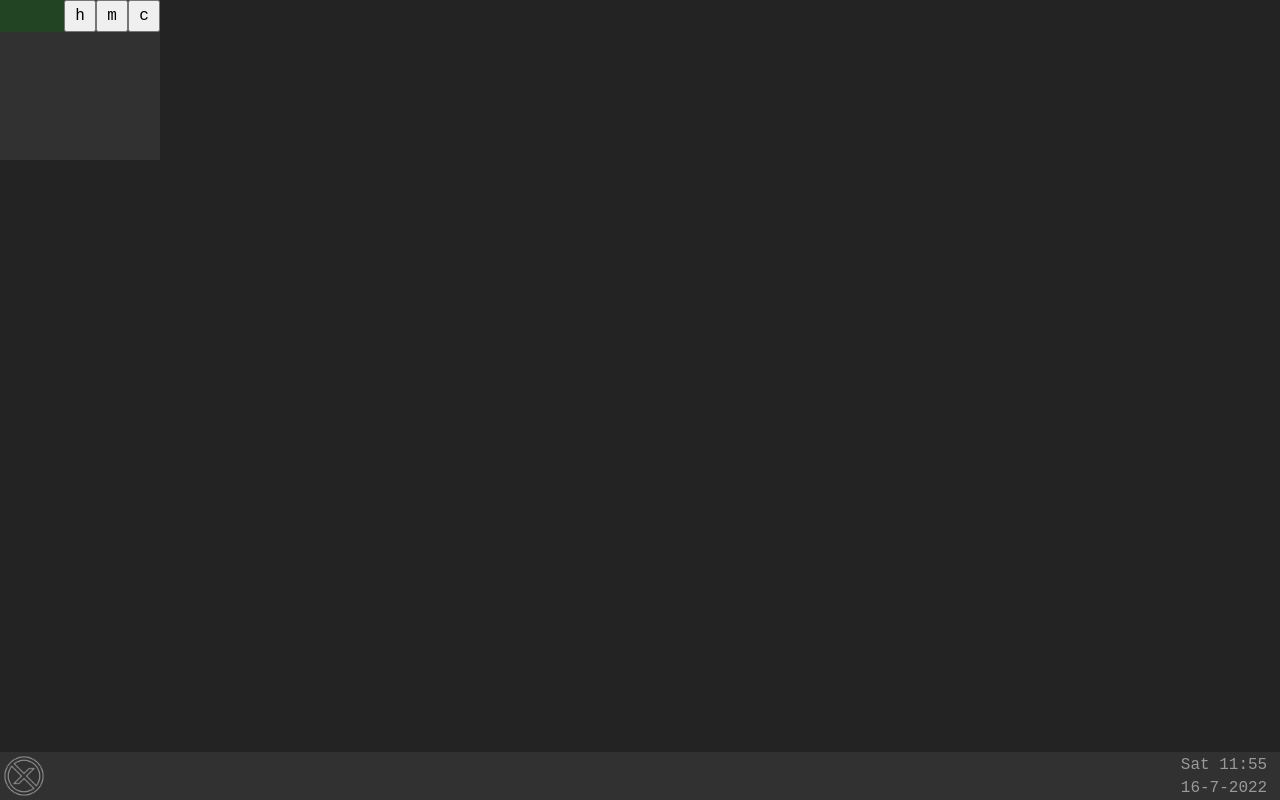
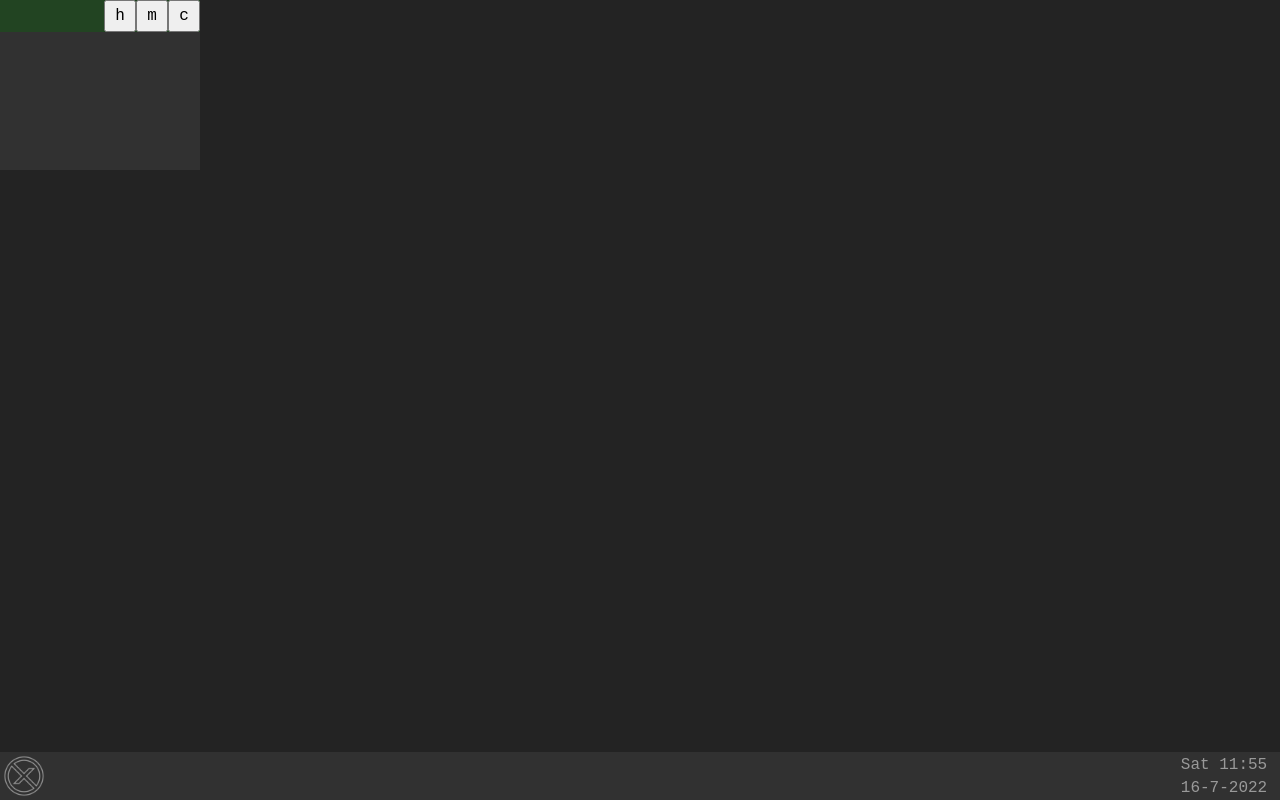
Before and after one commit to ThomasBonomo/NotX-Server-Interface, a plain HTML site: page index.html in a window 1280 px wide. Drawn offline with Linux system fonts and the light colour scheme.

Commit message:
Update master.css

```diff
--- a/css/master.css
+++ b/css/master.css
@@ -149,6 +149,6 @@ body {
 	grid-template-rows: 2rem 1fr;
 	position: fixed;
 	background-color: var(--foreground-color);
-	width: 10rem;
-	height: 10rem;
+	width: 200px;
+	height: 170px;
 }
```
